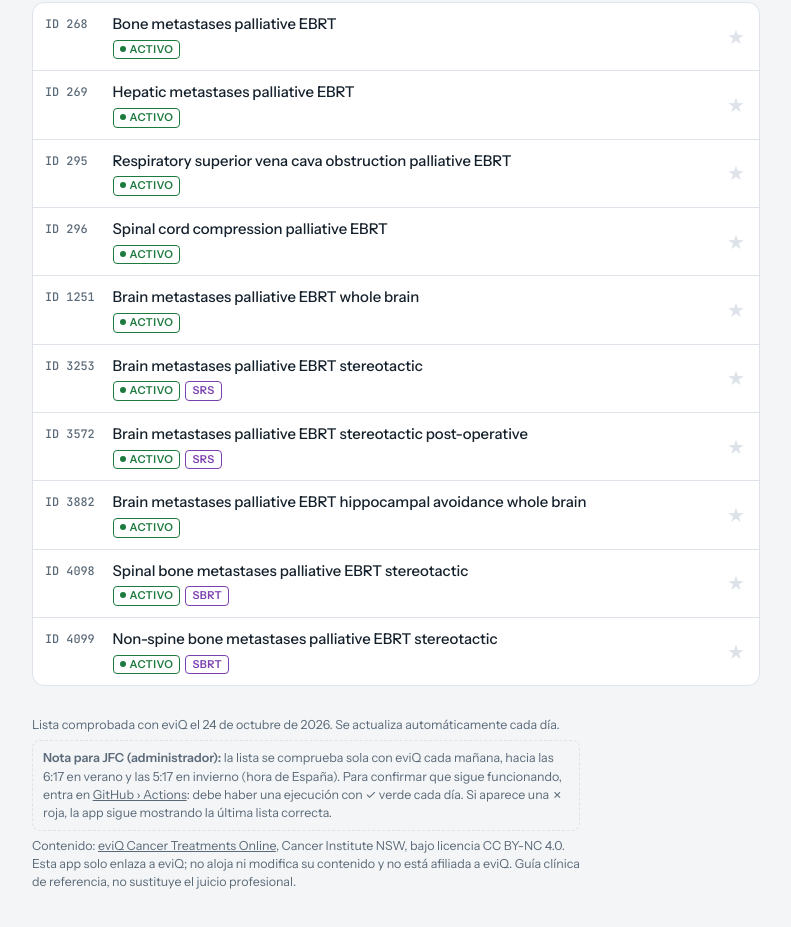
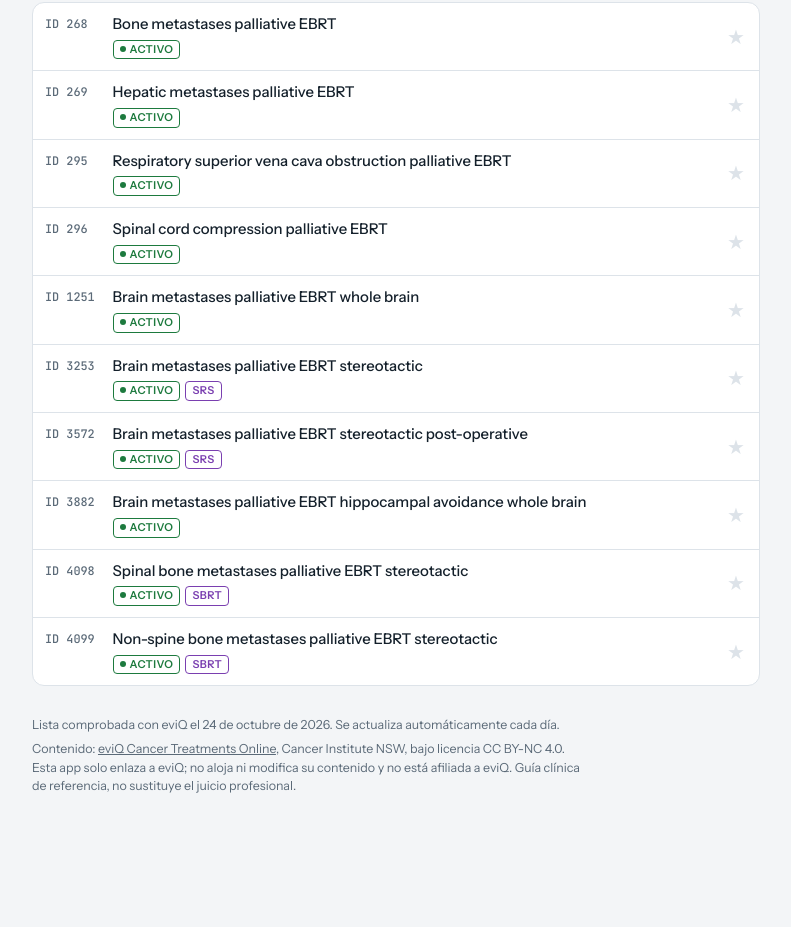
Before and after one commit to jfcdrrx/protocolos-eviq, a plain HTML site: page index.html in a window 1280 px wide. Shown: the part 6460-7387 px from the top of the page, without its empty margins (244-1035 px from the left). After the commit the page ends 7295 px from the top, so only its background shows below. Drawn offline with nearby package versions, Linux system fonts and the light colour scheme.

Commit message:
Add files via upload

```diff
--- a/index.html
+++ b/index.html
@@ -70,7 +70,6 @@ li.off .t{color:var(--off);text-decoration:line-through;text-decoration-thicknes
 .empty{padding:28px 4px;color:var(--muted);text-align:center}
 footer{margin-top:30px;font-size:.78rem;color:var(--muted);display:grid;gap:6px;max-width:66ch}
 footer a{color:inherit}
-.admin{padding:8px 10px;border:1px dashed var(--line);border-radius:8px}
 header p.byline{margin-top:.5rem;font-size:.82rem;font-weight:600;color:var(--accent)}
 .credit{font-size:.84rem;font-weight:600;color:var(--fg);padding-top:10px;border-top:1px solid var(--line)}
 @media (prefers-reduced-motion:no-preference){li a.p{transition:background .12s}}
@@ -101,7 +100,6 @@ body{margin:0}
 
 <footer>
   <div id="checked">Índice recopilado el 23 oct 2026. Usa «Ver sección en eviQ» para la lista completa y actual de cada localización.</div>
-  <div class="admin"><strong>Nota para JFC (administrador):</strong> la lista se comprueba sola con eviQ cada mañana, hacia las 6:17 en verano y las 5:17 en invierno (hora de España). Para confirmar que sigue funcionando, entra en <a href="https://github.com/jfcdrrx/protocolos-eviq/actions" target="_blank" rel="noopener">GitHub › Actions</a>: debe haber una ejecución con ✓ verde cada día. Si aparece una ✗ roja, la app sigue mostrando la última lista correcta.</div>
   <div>Contenido: <a href="https://www.eviq.org.au/" target="_blank" rel="noopener">eviQ Cancer Treatments Online</a>, Cancer Institute NSW, bajo licencia CC BY-NC 4.0. Esta app solo enlaza a eviQ; no aloja ni modifica su contenido y no está afiliada a eviQ. Guía clínica de referencia, no sustituye el juicio profesional.</div>
 </footer>
 </div>
```
